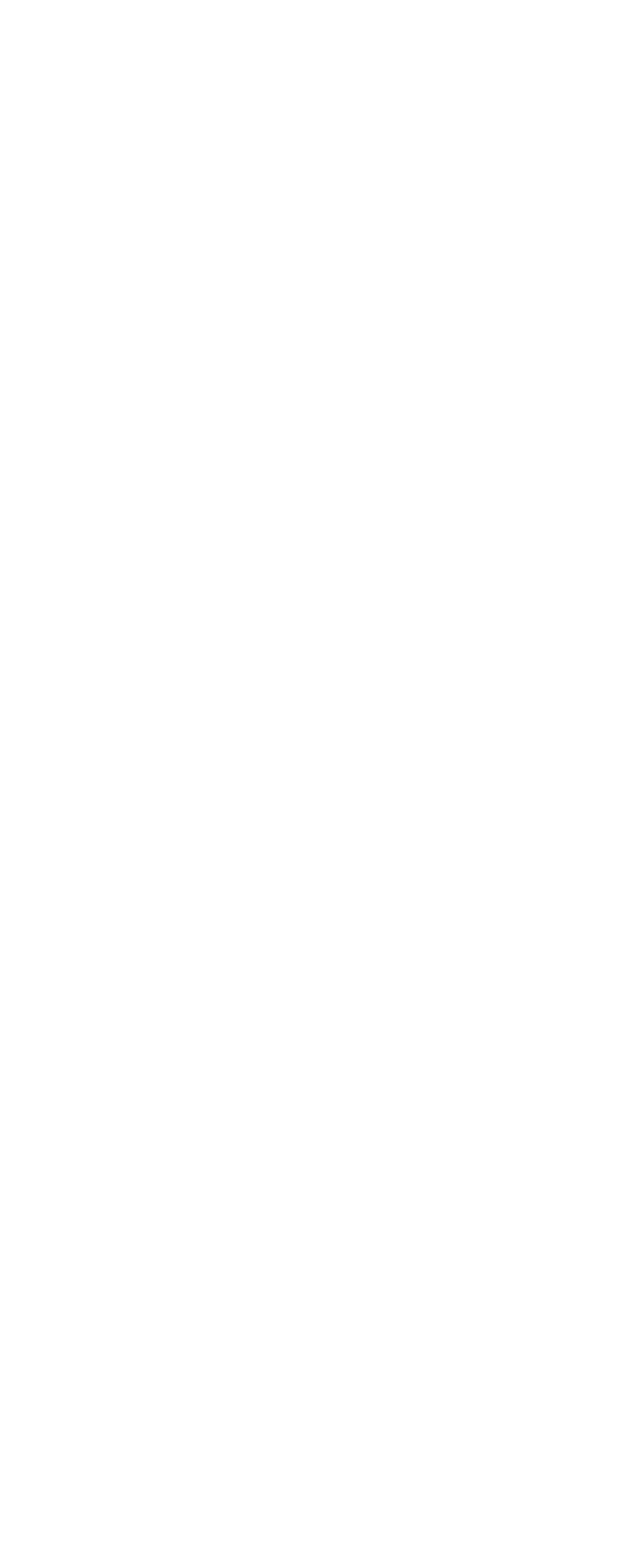
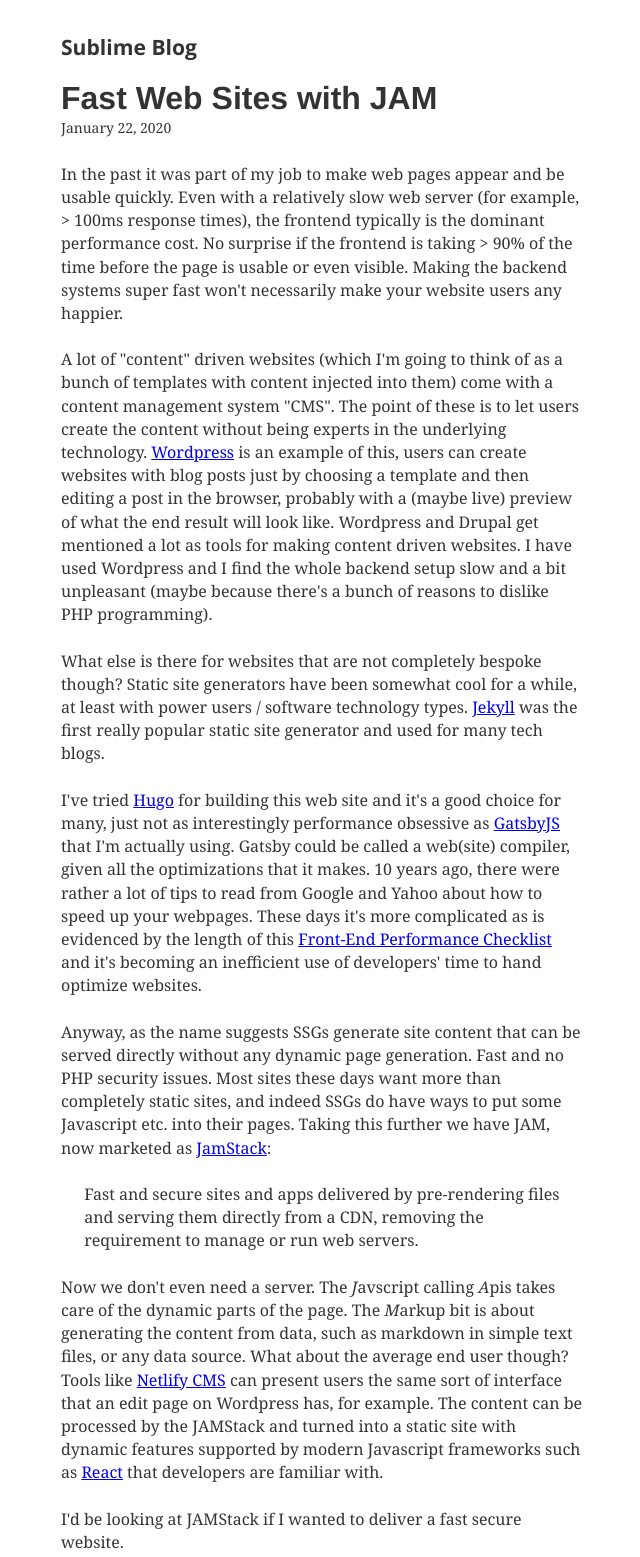
Before and after one commit to enerqi/sublime-blog, a Gatsby site: page /fast-websites/ in a window 1280 px wide. Before the commit this address had no page. Shown: the top 1557 px of the page, without its empty margins (318-958 px from the left). Before the commit the page ends 800 px from the top, so only its background shows below. Built offline with nearby package versions, Linux system fonts and the light colour scheme; Gatsby itself is replaced by a stand-in of ours; some packages are replaced by stand-ins of ours; what typography-theme-wordpress-2012 would draw is missing.

Commit message:
Fast websites post.

```diff
--- /dev/null
+++ b/content/blog/fast-websites/index.md
@@ -0,0 +1,43 @@
+---
+title: Fast Web Sites with JAM
+date: "2020-01-22T14:12:03.284Z"
+description: "Thoughts about making fast content driven sites"
+---
+
+In the past it was part of my job to make web pages appear and be usable quickly. Even with a relatively
+slow web server (for example, > 100ms response times), the frontend typically is the dominant
+performance cost. No surprise if the frontend is taking > 90% of the time before the page is usable or
+even visible. Making the backend systems super fast won't necessarily make your website users any happier.
+
+A lot of "content" driven websites (which I'm going to think of as a bunch of templates with content injected
+into them) come with a content management system "CMS". The point of these is to let users create the content
+without being experts in the underlying technology. [Wordpress](https://wordpress.com) is an example of this,
+users can create websites with blog posts just by choosing a template and then editing a post in the browser,
+probably with a (maybe live) preview of what the end result will look like. Wordpress and Drupal get mentioned
+a lot as tools for making content driven websites. I have used Wordpress and I find the whole backend setup slow and
+a bit unpleasant (maybe because there's a bunch of reasons to dislike PHP programming).
+
+What else is there for websites that are not completely bespoke though? Static site generators have been
+somewhat cool for a while, at least with power users / software technology types. [Jekyll](https://jekyllrb.com/)
+was the first really popular static site generator and used for many tech blogs.
+
+I've tried [Hugo](https://gohugo.io/)
+for building this web site and it's a good choice for many, just not as interestingly performance obsessive as
+[GatsbyJS](https://www.gatsbyjs.org/) that I'm actually using. Gatsby could be called a web(site) compiler, given
+all the optimizations that it makes. 10 years ago, there were rather a lot of tips to read from Google and Yahoo about
+how to speed up your webpages. These days it's more complicated as is evidenced by the length of this
+[Front-End Performance Checklist](https://www.smashingmagazine.com/2020/01/front-end-performance-checklist-2020-pdf-pages/) and it's becoming an inefficient use of developers' time to hand
+optimize websites.
+
+Anyway, as the name suggests SSGs generate site content that can be served directly without any dynamic page generation. Fast and no PHP security issues. Most sites these days want more than completely static sites, and indeed SSGs do have ways
+to put some Javascript etc. into their pages. Taking this further we have JAM, now marketed as [JamStack](https://jamstack.org/):
+
+> Fast and secure sites and apps delivered by pre-rendering files and serving them directly from a CDN, removing the requirement to manage or run web servers.
+
+Now we don't even need a server. The *J*avscript calling *A*pis takes care of the dynamic parts of the page.
+The *M*arkup bit is about generating the content from data, such as markdown in simple text files, or any data source.
+What about the average end user though? Tools like [Netlify CMS](https://www.netlifycms.org/) can present users the
+same sort of interface that an edit page on Wordpress has, for example. The content can be processed by the
+JAMStack and turned into a static site with dynamic features supported by modern Javascript frameworks such as [React](https://reactjs.org/) that developers are familiar with.
+
+I'd be looking at JAMStack if I wanted to deliver a fast secure website.
--- a/content/blog/hello-world/index.md
+++ b/content/blog/hello-world/index.md
@@ -1,7 +1,7 @@
 ---
 title: Hello World, Why Blog
 date: "2020-01-19T14:12:03.284Z"
-description: "Hello World"
+description: "Making a start"
 ---
 
 Hello World! Ok, that's a start.
```
Also changed, not shown: 1 other file.
